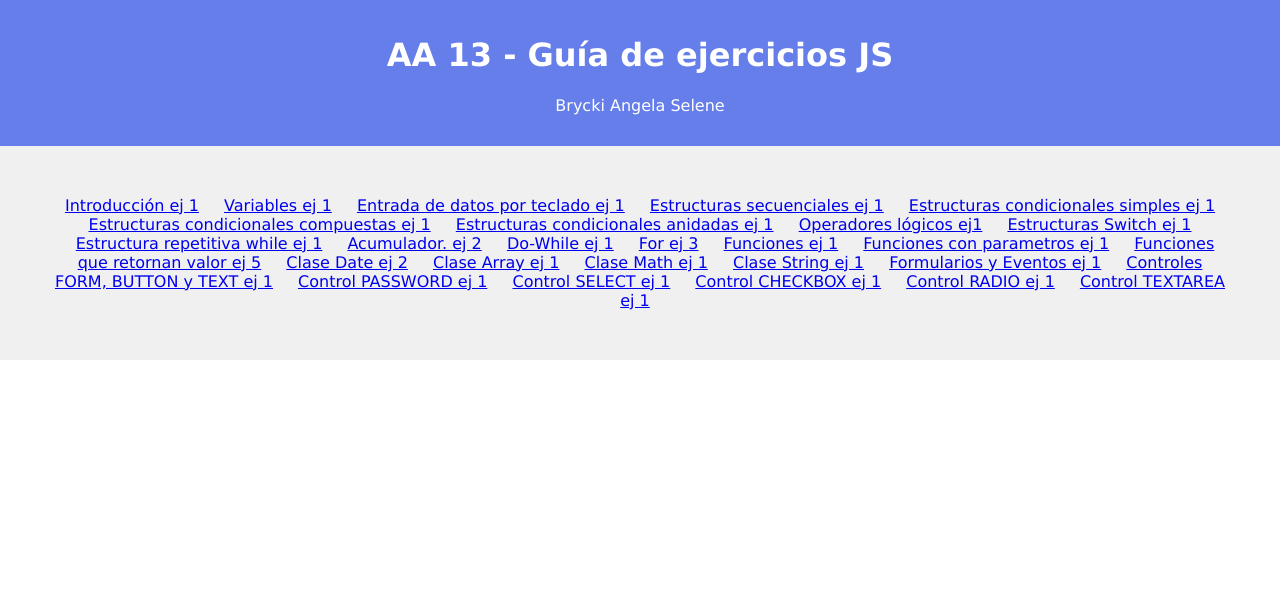
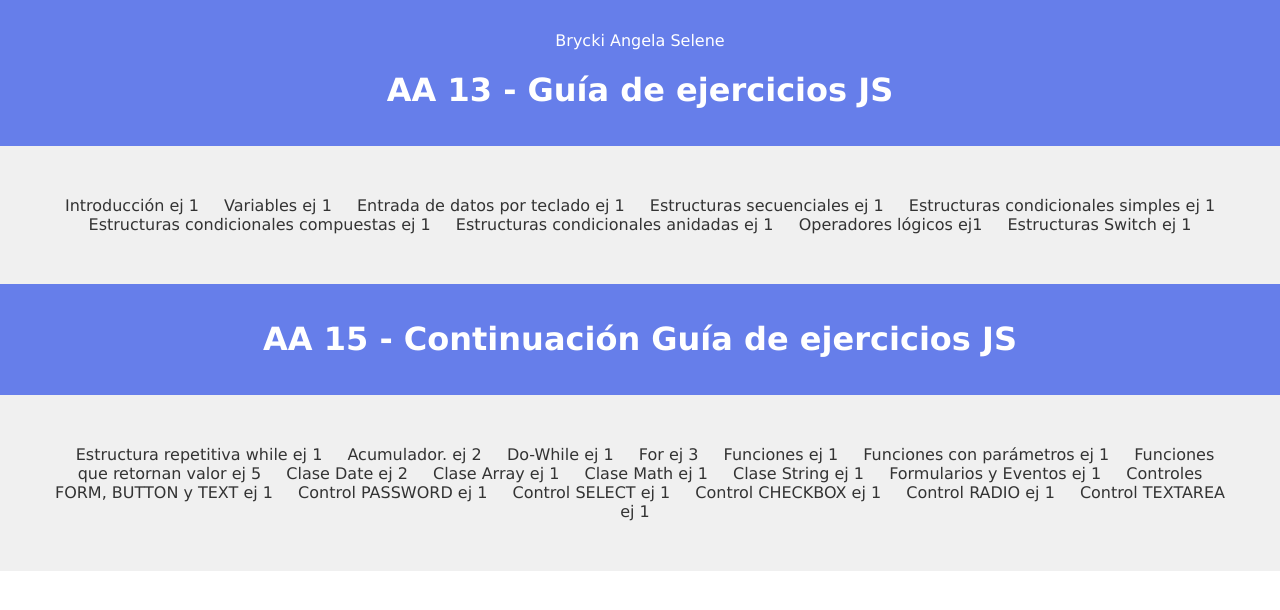
Before and after one commit to selenebrycki/AA13, a plain HTML site: page index.html in a window 1280 px wide. Drawn offline with Linux system fonts and the light colour scheme.

Commit message:
Modificaciones para mejor estetica

```diff
--- a/index.html
+++ b/index.html
@@ -3,39 +3,16 @@
 <head>
     <meta charset="UTF-8">
     <title>AA 13 - Guía de ejercicios JS</title>
+    <link rel="stylesheet" href="styles.css">
 </head>
-<style>
-body {
-    font-family: Verdana, sans-serif;
-    margin: 0;
-    background: #fff;
-    color: #333;
-}
-header {
-    background: #667eea;
-    color: white;
-    text-align: center;
-    padding: 15px;
-}
-
-nav {
-    text-align: center;
-    padding: 50px;
-    background: #f0f0f0;
-}
-
-nav a {
-    margin: 0 10px;
-}
-
-</style>
-
 <body>
     <div class="container">
+
         <header>
+            <p><span>Brycki Angela Selene</span></p>
             <h1>AA 13 - Guía de ejercicios JS</h1>
-            <p><span>Brycki Angela Selene</span></p>
         </header>
+
         <nav>
             <a href="introduccion_ej1.html">Introducción ej 1</a>
             <a href="variables_ej2.html">Variables ej 1</a>
@@ -46,12 +23,19 @@ nav a {
             <a href="eCondicionalesAnidadas_ej1.html">Estructuras condicionales anidadas ej 1</a>
             <a href="operadoresLógicosej1.html">Operadores lógicos ej1</a>
             <a href="eSwitch_ej1.html">Estructuras Switch ej 1</a>
+        </nav>
+
+        <header>
+            <h1>AA 15 - Continuación Guía de ejercicios JS</h1>
+        </header>
+
+        <nav>
             <a href="ewhile_ej1.html">Estructura repetitiva while ej 1</a>
             <a href="acumulador_ej2.html">Acumulador. ej 2</a>
             <a href="doWhile_ej2.html">Do-While ej 1</a>
             <a href="eFor_ej3.html">For ej 3</a>
             <a href="funciones_ej1.html">Funciones ej 1</a>
-            <a href="funcionesParametros_ej1.html">Funciones con parametros ej 1</a>
+            <a href="funcionesParametros_ej1.html">Funciones con parámetros ej 1</a>
             <a href="funcionesRetornanValor_ej2.html">Funciones que retornan valor ej 5</a>
             <a href="cDate_ej2.html">Clase Date ej 2</a>
             <a href="cArray_ej2.html">Clase Array ej 1</a>
@@ -65,5 +49,7 @@ nav a {
             <a href="cRadio_ej1.html">Control RADIO ej 1</a>
             <a href="cTexttarea_ej1.html">Control TEXTAREA ej 1</a>
         </nav>
+
+    </div>
 </body>
 </html>
--- /dev/null
+++ b/styles.css
@@ -0,0 +1,30 @@
+body {
+    font-family: Verdana, sans-serif;
+    margin: 0;
+    background: #fff;
+    color: #333;
+}
+
+header {
+    background: #667eea;
+    color: white;
+    text-align: center;
+    padding: 15px;
+}
+
+nav {
+    text-align: center;
+    padding: 50px;
+    background: #f0f0f0;
+}
+
+nav a {
+    margin: 0 10px;
+    text-decoration: none;
+    color: #333;
+}
+
+nav a:hover {
+    color: #667eea;
+    font-weight: bold;
+}
```
